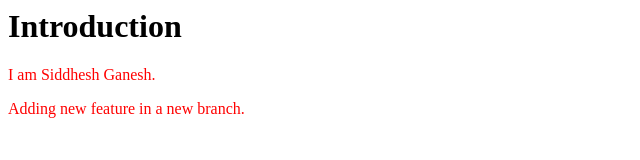
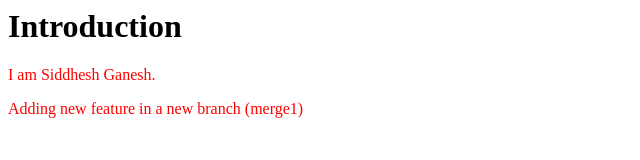
Before and after one commit to Siddhesh-02/localRepo, a plain HTML site: page index.html in a window 1280 px wide. Shown: the full height of the page, 0-640 px from the left. Drawn offline with Linux system fonts and the light colour scheme.

Commit message:
Adding conflict

```diff
--- a/index.html
+++ b/index.html
@@ -7,6 +7,6 @@
     <h1>Introduction</h1>
     <p>I am Siddhesh Ganesh.</p>
 
-    <p>Adding new feature in a new branch.</p>
+    <p>Adding new feature in a new branch (merge1)</p>
 </body>
 </html>
```
